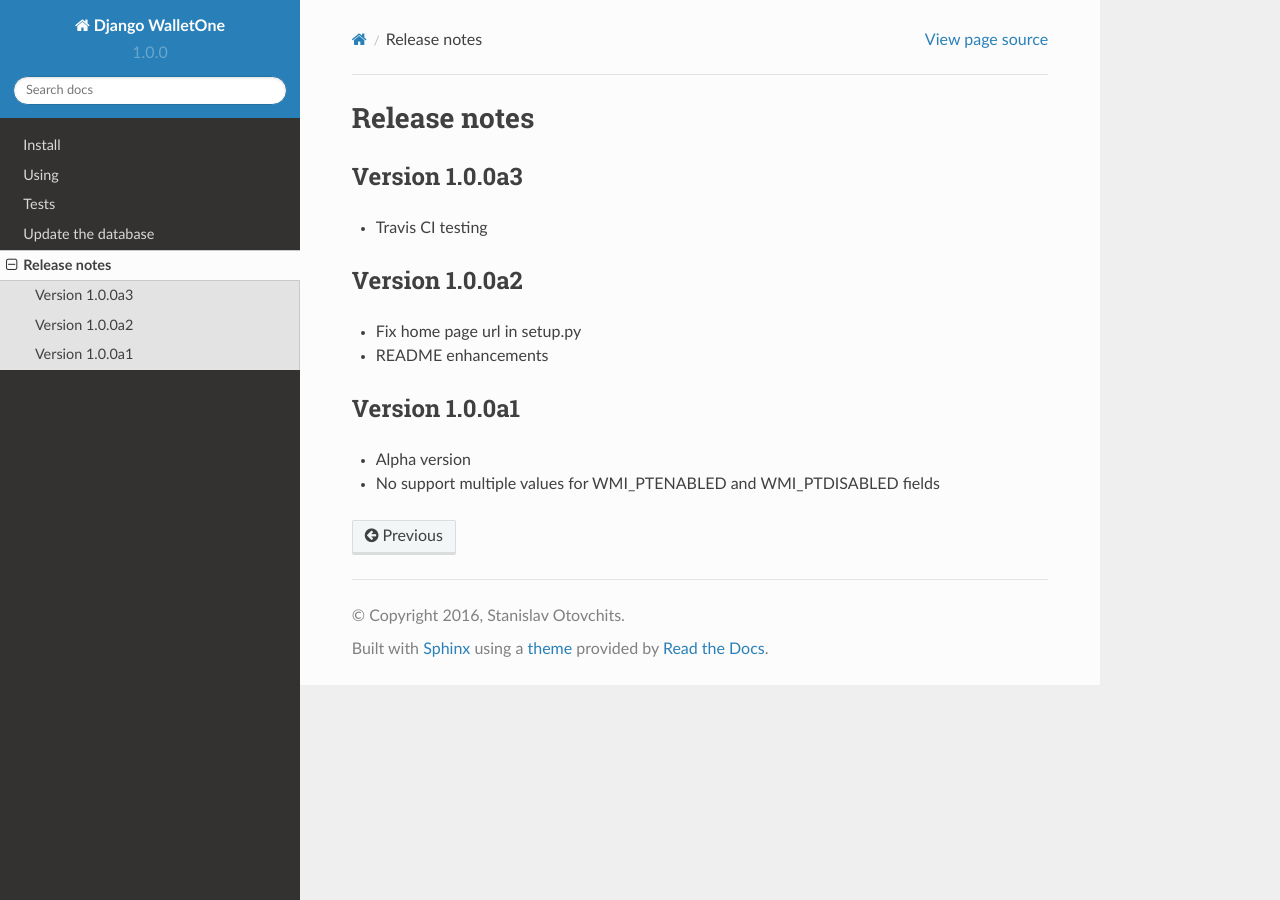
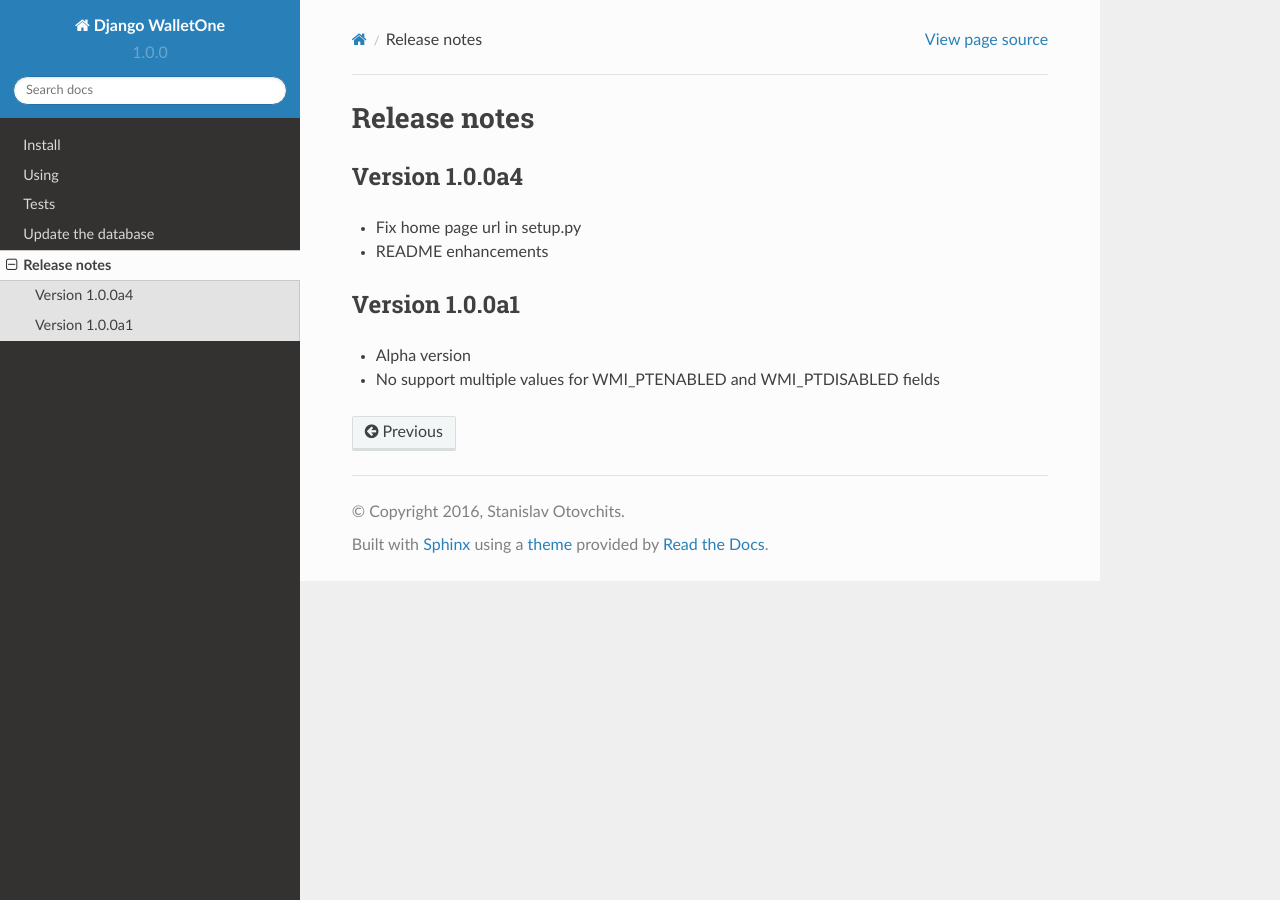
Before and after one commit to otov4its/django-walletone, a Sphinx documentation site: the page built from docs/release_notes.rst, in a window 1280 px wide. Built offline with Sphinx 7.4.7 and the Read the Docs theme 2.0.0, drawn with Linux system fonts in a browser that asks for light colours.

Commit message:
For Travis CI testing purposes

```diff
--- a/docs/release_notes.rst
+++ b/docs/release_notes.rst
@@ -2,12 +2,7 @@
 Release notes
 =============
 
-Version 1.0.0a3
----------------
-
-* Travis CI testing
-
-Version 1.0.0a2
+Version 1.0.0a4
 ---------------
 
 * Fix home page url in setup.py
--- a/walletone/__init__.py
+++ b/walletone/__init__.py
@@ -1 +1 @@
-__version__ = '1.0.0a3'
+__version__ = '1.0.0a4'
```
Also changed, not shown: .travis.yml, 1 other file.
